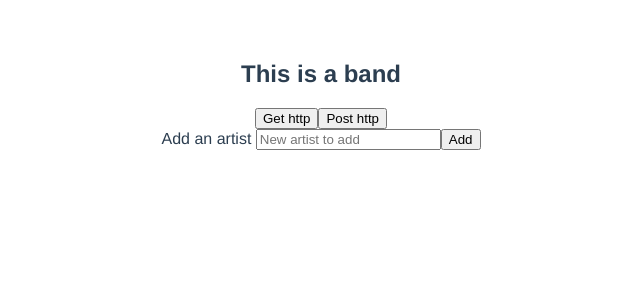
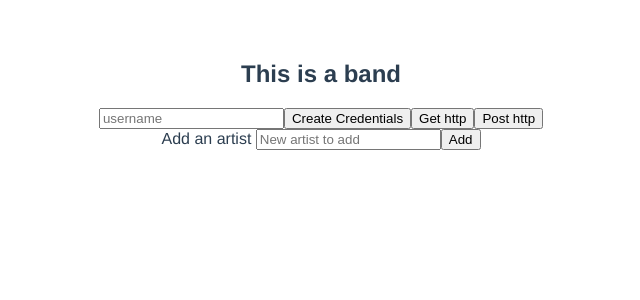
Before and after one commit to psycho-pat/listnmore-frontend, a Vue app: page / in a window 1280 px wide. Shown: the top 300 px of the page, without its empty margins (319-959 px from the left). Built offline with nearby package versions, Linux system fonts and the light colour scheme.

Commit message:
added working backend connectiony

```diff
--- a/package.json
+++ b/package.json
@@ -8,7 +8,8 @@
     "lint": "vue-cli-service lint"
   },
   "dependencies": {
-    "vue": "^2.6.6"
+    "vue": "^2.6.6",
+    "vue-star-rating": "^1.6.1"
   },
   "devDependencies": {
     "@vue/cli-plugin-babel": "^3.5.0",
--- a/src/components/HelloWorld.vue
+++ b/src/components/HelloWorld.vue
@@ -1,6 +1,8 @@
 <template>
   <div id="test">
     <h2>This is a band</h2>
+    <input v-model="user_name" placeholder="username" />
+    <a :href="createCreds"> <button>Create Credentials</button> </a>
     <button @click="getArtists">Get http</button>
     <button @click="postArtists">Post http</button>
     <ArtistList v-bind:artistList="artistList"></ArtistList>
@@ -16,7 +18,8 @@ export default {
   name: "HelloWorld",
   data() {
     return {
-      artistList: []
+      artistList: [],
+      user_name: ""
     };
   },
   components: { ArtistList },
@@ -43,6 +46,13 @@ export default {
       //data = Vue.http.get('http://127.0.0.1:5000/artists');
       //alert(data);
     }
+  },
+  computed: {
+    createCreds() {
+      console.log("foo");
+      //const user_name = "psycho.pat";
+      return `http://127.0.0.1:5000/create_creds?user_name=${this.user_name}`;
+    }
   }
 };
 </script>
```
Also changed, not shown: 1 other file (tests, documents, lock files or other folders).
